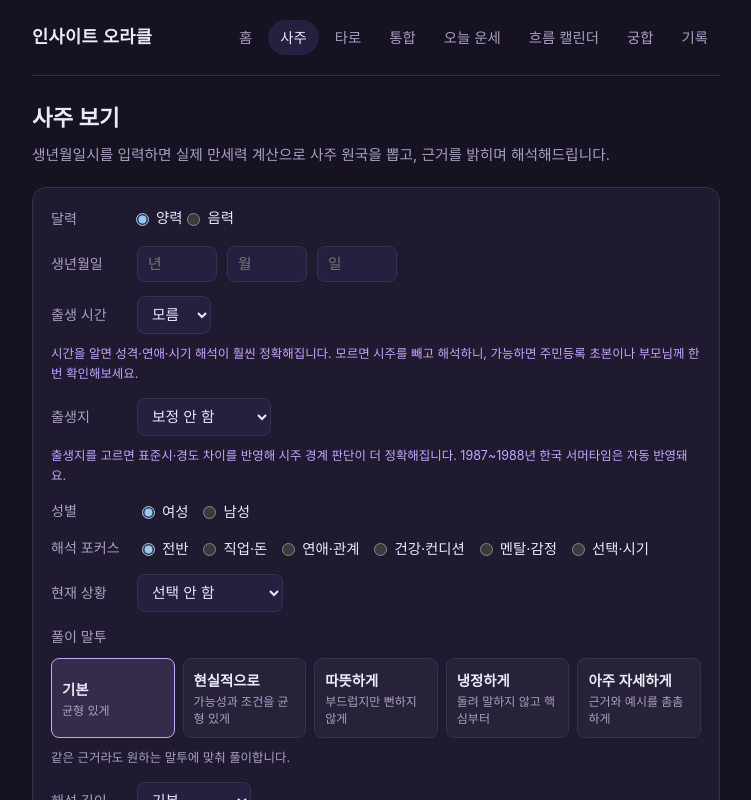
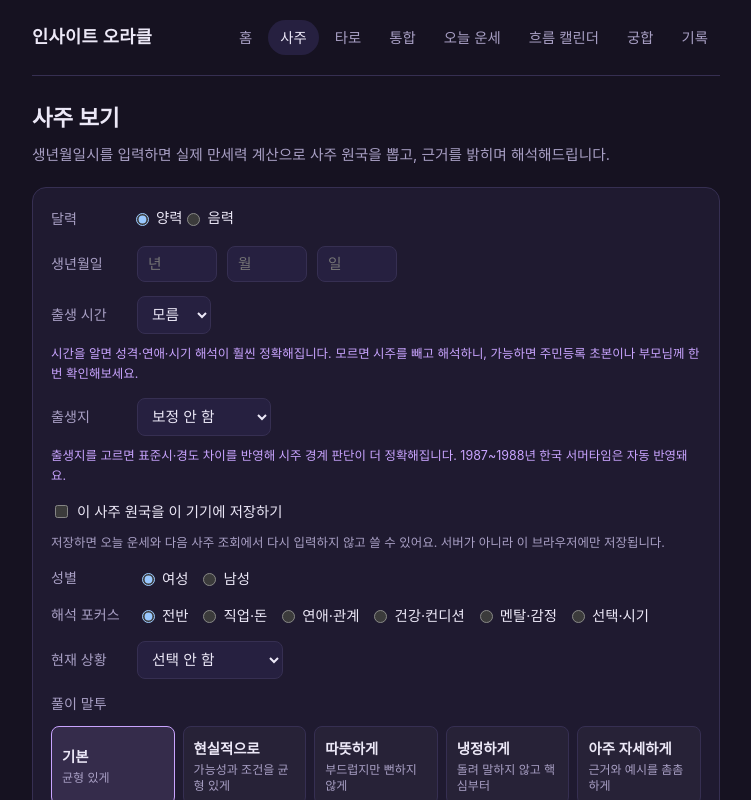
Before and after one commit to miziixx/jigoom, a React (Vite) app in the folder saju-tarot-chatbot/: page /#/saju in a window 1280 px wide. Shown: the top 800 px of the page, without its empty margins (264-1015 px from the left). Built offline with nearby package versions, Linux system fonts and the light colour scheme; a web font is replaced by a local one.

Commit message:
Add birth chart save setting

```diff
--- a/saju-tarot-chatbot/src/components/BirthInfoForm.tsx
+++ b/saju-tarot-chatbot/src/components/BirthInfoForm.tsx
@@ -3,6 +3,7 @@ import { Link } from "react-router-dom";
 import ContextPicker from "./ContextPicker";
 import FocusPicker from "./FocusPicker";
 import { BIRTH_PLACES } from "../data/birthPlaces";
+import { clearProfile, loadProfile, saveProfile } from "../lib/profile";
 import type { BirthInfo, CalendarType, Gender, LateNightZiMode, ReadingContext, ReadingFocus } from "../types";
 
 interface Props {
@@ -16,16 +17,18 @@ interface Props {
 const HOURS = Array.from({ length: 24 }, (_, h) => h);
 
 export default function BirthInfoForm({ submitLabel, onSubmit, loading, showFocus = true }: Props) {
-  const [calendarType, setCalendarType] = useState<CalendarType>("solar");
-  const [year, setYear] = useState("");
-  const [month, setMonth] = useState("");
-  const [day, setDay] = useState("");
-  const [hour, setHour] = useState<string>("unknown");
-  const [minute, setMinute] = useState("");
-  const [isLeapMonth, setIsLeapMonth] = useState(false);
-  const [lateNightZi, setLateNightZi] = useState<LateNightZiMode>("late");
-  const [birthPlace, setBirthPlace] = useState("none");
-  const [gender, setGender] = useState<Gender>("female");
+  const [savedBirth] = useState(() => loadProfile());
+  const [calendarType, setCalendarType] = useState<CalendarType>(savedBirth?.calendarType ?? "solar");
+  const [year, setYear] = useState(savedBirth ? String(savedBirth.year) : "");
+  const [month, setMonth] = useState(savedBirth ? String(savedBirth.month) : "");
+  const [day, setDay] = useState(savedBirth ? String(savedBirth.day) : "");
+  const [hour, setHour] = useState<string>(savedBirth?.hour === null || savedBirth?.hour === undefined ? "unknown" : String(savedBirth.hour));
+  const [minute, setMinute] = useState(savedBirth?.minute ? String(savedBirth.minute) : "");
+  const [isLeapMonth, setIsLeapMonth] = useState(Boolean(savedBirth?.isLeapMonth));
+  const [lateNightZi, setLateNightZi] = useState<LateNightZiMode>(savedBirth?.lateNightZi ?? "late");
+  const [birthPlace, setBirthPlace] = useState(savedBirth?.birthPlace ?? "none");
+  const [saveBirthChart, setSaveBirthChart] = useState(Boolean(savedBirth));
+  const [gender, setGender] = useState<Gender>(savedBirth?.gender ?? "female");
   const [question, setQuestion] = useState("");
   const [focus, setFocus] = useState<ReadingFocus>("general");
   const [context, setContext] = useState<ReadingContext>({});
@@ -48,6 +51,8 @@ export default function BirthInfoForm({ submitLabel, onSubmit, loading, showFocu
       birthPlace,
       gender,
     };
+    if (saveBirthChart) saveProfile(birthInfo);
+    else if (savedBirth) clearProfile();
     // 출생 시간을 모르면 정확도 응답과 무관하게 "모름"으로 고정한다
     const finalContext: ReadingContext =
       hour === "unknown" ? { ...context, timeAccuracy: "unknown" } : context;
@@ -162,6 +167,16 @@ export default function BirthInfoForm({ submitLabel, onSubmit, loading, showFocu
         </span>
       </div>
 
+      <div className="field-row field-row--column save-chart-setting">
+        <label className="checkbox-label">
+          <input type="checkbox" checked={saveBirthChart} onChange={(e) => setSaveBirthChart(e.target.checked)} />
+          이 사주 원국을 이 기기에 저장하기
+        </label>
+        <span className="field-hint">
+          저장하면 오늘 운세와 다음 사주 조회에서 다시 입력하지 않고 쓸 수 있어요. 서버가 아니라 이 브라우저에만 저장됩니다.
+        </span>
+      </div>
+
       <div className="field-row">
         <span className="field-label">성별</span>
         <label>
```
Also changed, not shown: 1 other file (tests, documents, lock files or other folders).
